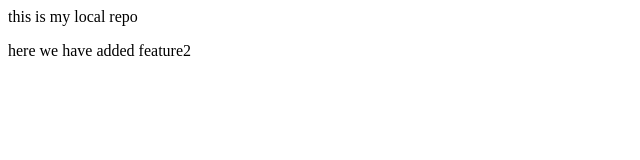
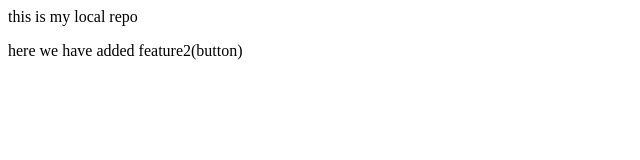
Before and after one commit to Coder-najma/localrepo, a plain HTML site: page index.html in a window 1280 px wide. Shown: the full height of the page, 0-640 px from the left. Drawn offline with Linux system fonts and the light colour scheme.

Commit message:
added button

```diff
--- a/index.html
+++ b/index.html
@@ -1,2 +1,2 @@
 <p>this is my local repo</p>
-<p>here we have added feature2</p>
+<p>here we have added feature2(button)</p>
```
